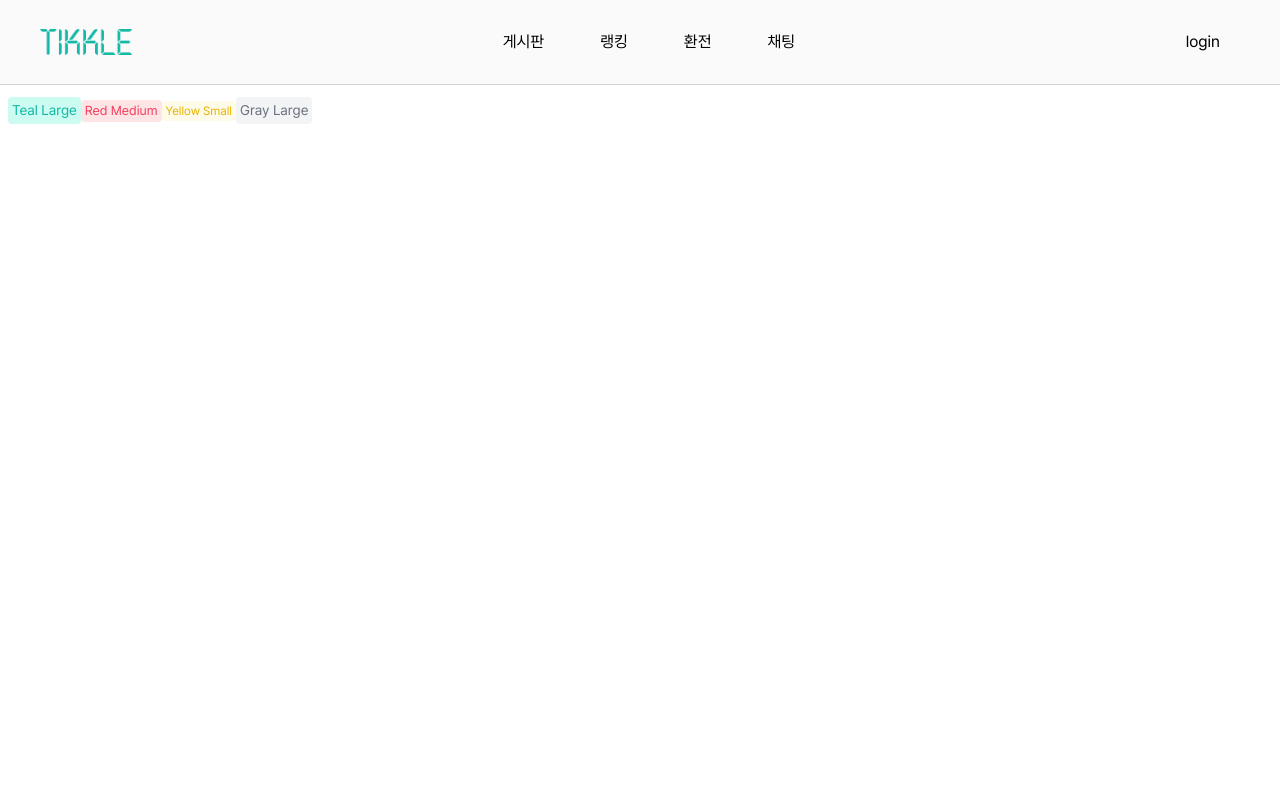
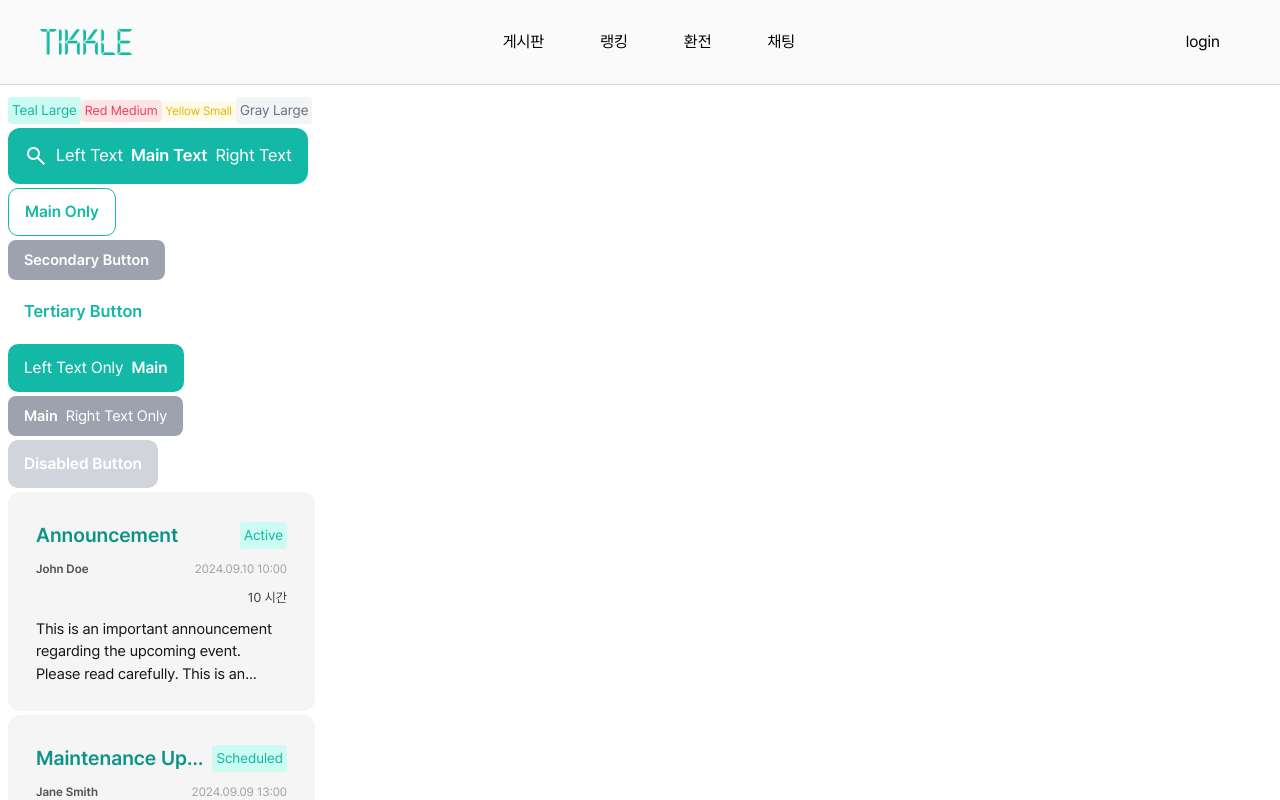
Before and after one commit to tikkle-a501/tikkle, a Next.js app in the folder front/tikkle/: page / in a window 1280 px wide. Shown: the top 800 px of the page. Built offline with nearby package versions, Linux system fonts and the light colour scheme.

Commit message:
S11P21A501-41 feat: 게시판 카드 컴포넌트 제작 - title, status, writer, createdAt, time, context 받을 수 있도록 제작

```diff
--- a/front/tikkle/src/app/page.tsx
+++ b/front/tikkle/src/app/page.tsx
@@ -1,6 +1,38 @@
 import Badge from "@/components/badge/Badge";
+import BoardCard from "@/components/card/BoardCard";
+import Button from "@/components/button/Button";
 
 export default function Landing() {
+  const testCards = [
+    {
+      title: "Announcement",
+      status: "Active",
+      writer: "John Doe",
+      createdAt: "2024.09.10 10:00",
+      time: "10",
+      context:
+        "This is an important announcement regarding the upcoming event. Please read carefully. This is an important announcement regarding the upcoming event. Please read carefully.",
+    },
+    {
+      title: "Maintenance Update",
+      status: "Scheduled",
+      writer: "Jane Smith",
+      createdAt: "2024.09.09 13:00",
+      time: "2.5",
+      context:
+        "There will be a scheduled maintenance on our servers next week. Expect some downtime.",
+    },
+    {
+      title: "New Policy",
+      status: "Draft",
+      writer: "Admin",
+      createdAt: "2024.09.08 17:30",
+      time: "11",
+      context:
+        "A new policy document has been drafted and is open for review. Please provide your feedback.",
+    },
+  ];
+
   return (
     <div className="space-y-4 p-8">
       <Badge size="l" color="teal">
@@ -15,6 +47,69 @@ export default function Landing() {
       <Badge size="l" color="gray">
         Gray Large
       </Badge>
+
+      <Button
+        size="l"
+        variant="primary"
+        design="fill"
+        left="Left Text"
+        main="Main Text"
+        right="Right Text"
+      >
+        <span className="material-symbols-outlined">search</span>
+      </Button>
+
+      <Button size="m" variant="primary" design="outline" main="Main Only" />
+
+      <Button
+        size="s"
+        variant="secondary"
+        design="fill"
+        main="Secondary Button"
+      />
+
+      <Button
+        size="l"
+        variant="tertiary"
+        design="fill"
+        main="Tertiary Button"
+      />
+
+      <Button
+        size="m"
+        variant="primary"
+        design="fill"
+        left="Left Text Only"
+        main="Main"
+      />
+
+      <Button
+        size="s"
+        variant="secondary"
+        design="fill"
+        main="Main"
+        right="Right Text Only"
+      />
+
+      <Button
+        size="m"
+        variant="primary"
+        design="fill"
+        main="Disabled Button"
+        disabled
+      />
+
+      {testCards.map((card, index) => (
+        <BoardCard
+          key={index}
+          title={card.title}
+          status={card.status}
+          writer={card.writer}
+          createdAt={card.createdAt}
+          time={card.time}
+          context={card.context}
+        />
+      ))}
     </div>
   );
 }
--- /dev/null
+++ b/front/tikkle/src/components/card/BoardCard.tsx
@@ -0,0 +1,47 @@
+import Badge from "../badge/Badge";
+
+interface BoardCardProps {
+  title: string;
+  status: string;
+  writer: string;
+  createdAt: string;
+  time: string;
+  context: string;
+}
+
+const BoardCard: React.FC<BoardCardProps> = ({
+  title,
+  status,
+  writer,
+  createdAt,
+  time,
+  context,
+}) => {
+  return (
+    <div className="flex w-[307px] h-[219px] p-28 flex-col items-start gap-10 rounded-12 bg-warmGray100">
+      <div className="flex justify-between items-center w-full">
+        <div className="text-teal600 text-20 font-semibold truncate">
+          {title}
+        </div>
+        <Badge size="l" color="teal">
+          {status}
+        </Badge>
+      </div>
+      <div className="flex justify-between items-center text-12 w-full">
+        <div className="text-warmGray600 font-semibold">{writer}</div>
+        <div className="text-warmGray400">{createdAt}</div>
+      </div>
+      <div className="flex justify-end items-center gap-10 self-stretch text-13 text-warmGray700">
+        {time} 시간
+      </div>
+      <div
+        className="self-stretch text-warmGray900 text-15 overflow-hidden text-ellipsis
+             [display:-webkit-box] [-webkit-line-clamp:3] [-webkit-box-orient:vertical]"
+      >
+        {context}
+      </div>
+    </div>
+  );
+};
+
+export default BoardCard;
```
Also changed, not shown: 1 other file (tests, documents, lock files or other folders).
